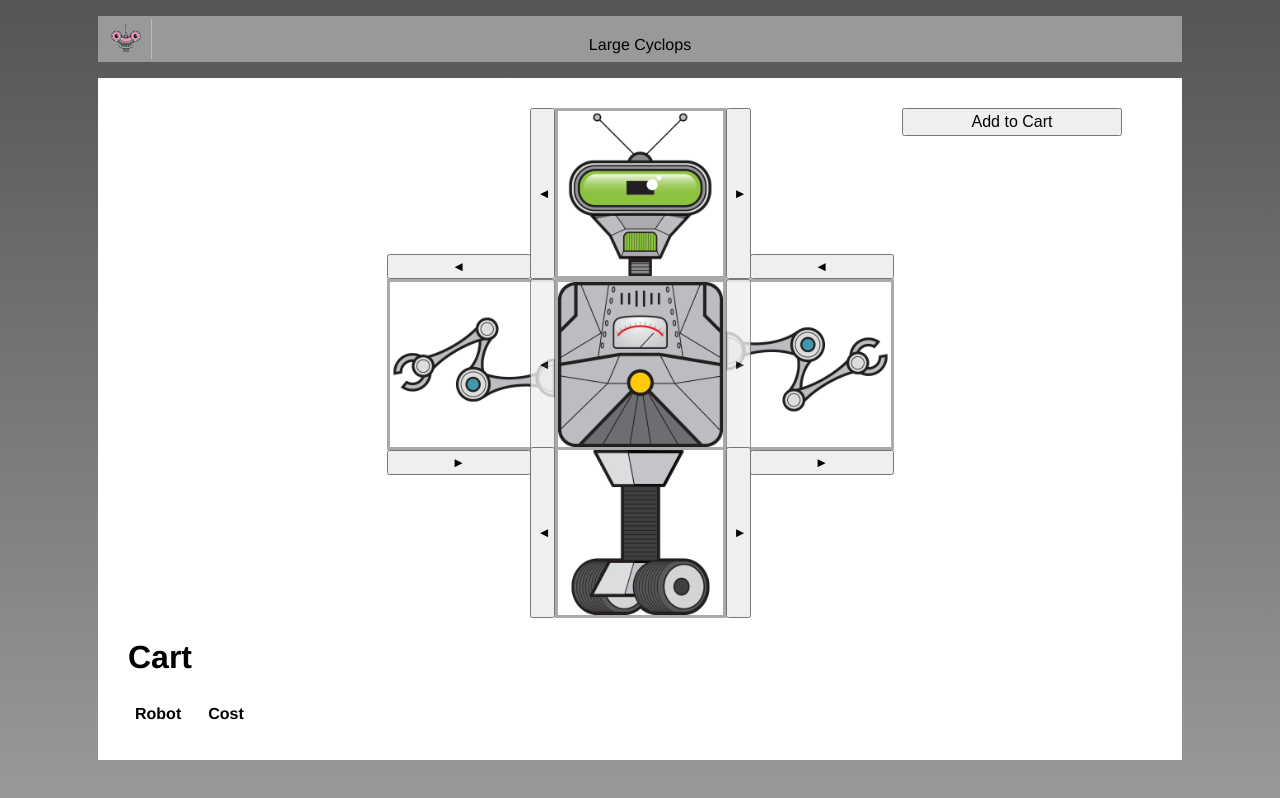
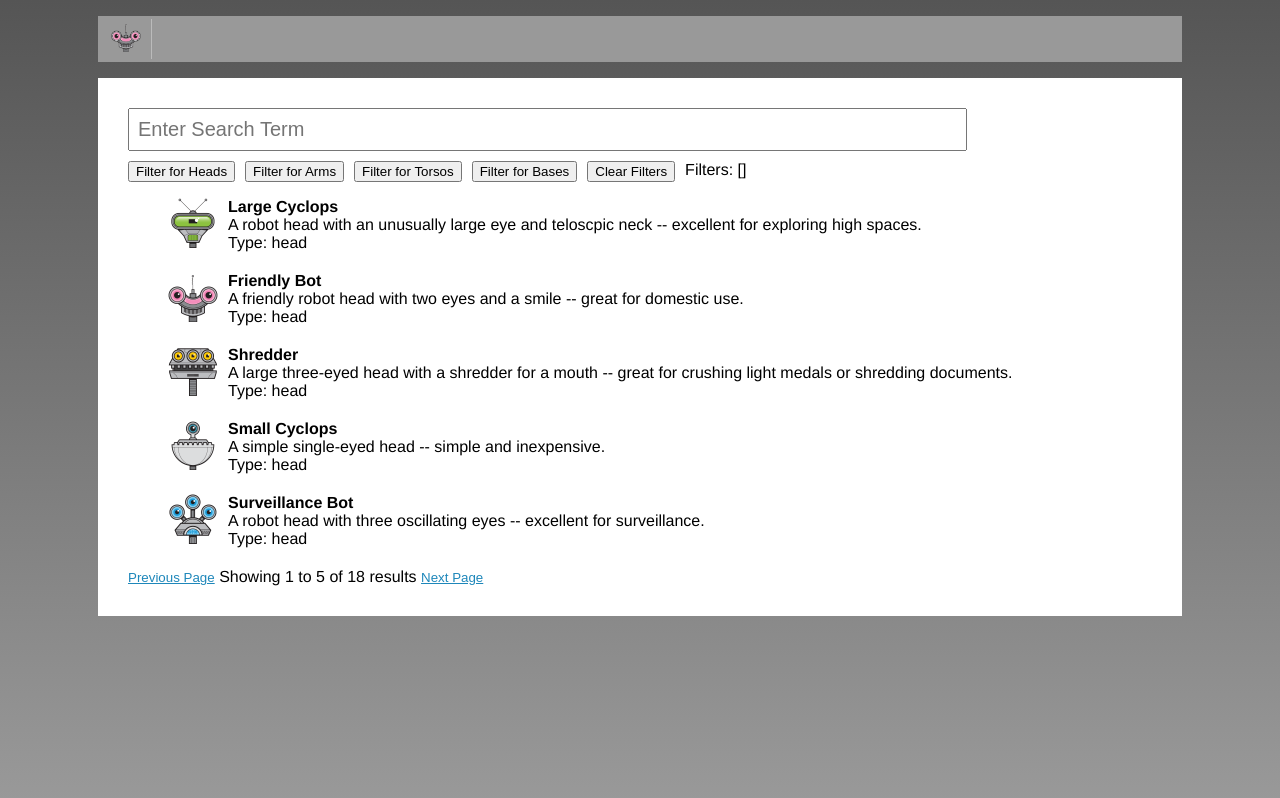
Before and after one commit to brunamendes-02/build-a-robot-vue, a Vue app: page / in a window 1280 px wide. Built offline with nearby package versions, Linux system fonts and the light colour scheme.

Commit message:
search component

```diff
--- a/src/App.vue
+++ b/src/App.vue
@@ -9,18 +9,19 @@
     </nav>
   </header>
   <main>
-    <RobotBuilder />
+    <Search />
   </main>
 </template>
 
 <script>
 // import HomePage from './components/home/HomePage.vue';
-import RobotBuilder from './components/build/RobotBuilder.vue';
+// import RobotBuilder from './components/build/RobotBuilder.vue';
+import Search from './components/search/Search.vue';
 
 export default {
   name: 'App',
   components: {
-    RobotBuilder,
+    Search,
   },
 };
 </script>
--- /dev/null
+++ b/src/components/search/Search.vue
@@ -0,0 +1,122 @@
+<template>
+  <div>
+    <div>
+      <input
+        placeholder="Enter Search Term"
+        @input="search($event.target.value)"
+      />
+    </div>
+    <div class="filters">
+      <div><button @click="applyFilters({type:'heads'})">Filter for Heads</button></div>
+      <div><button @click="applyFilters({type:'arms'})">Filter for Arms</button></div>
+      <div><button @click="applyFilters({type:'torsos'})">Filter for Torsos</button></div>
+      <div><button @click="applyFilters({type:'bases'})">Filter for Bases</button></div>
+      <div><button @click="clearFilters()">Clear Filters</button></div>
+      <div>Filters: {{filters}}</div>
+    </div>
+  </div>
+  <div>
+    <ul>
+      <li v-for="(result, index) in pagedResults" :key="index">
+        <div><img :src="result.src"/></div>
+        <div>
+          <div class="title">{{result.title}}</div>
+          <div>{{result.description}}</div>
+          <div>Type: {{result.type.substring(0, result.type.length -1)}}</div>
+        </div>
+      </li>
+    </ul>
+  </div>
+  <div>
+    <button @click="prevPage()" class="button-link">Previous Page</button>
+    Showing {{currentStartIndex}} to {{currentEndIndex}} of {{resultCount}} results
+    <button @click="nextPage()" class="button-link">Next Page</button>
+  </div>
+</template>
+
+<script>
+import { computed } from 'vue';
+import useSearch from './useSearch';
+import useFilters from './useFilters';
+import usePagination from './usePagination';
+
+export default {
+  setup(props) {
+    const { searchResults, search } = useSearch(props.searchTerm);
+
+    const {
+      filters,
+      applyFilters,
+      clearFilters,
+      filteredResults,
+    } = useFilters(searchResults);
+
+    const {
+      currentPage,
+      nextPage,
+      prevPage,
+      currentStartIndex,
+      currentEndIndex,
+      pagedResults,
+    } = usePagination(filteredResults);
+
+    const resultCount = computed(() => filteredResults.value.length);
+
+    return {
+      pagedResults,
+      search,
+      filters,
+      applyFilters,
+      clearFilters,
+      currentPage,
+      nextPage,
+      prevPage,
+      currentStartIndex,
+      currentEndIndex,
+      resultCount,
+    };
+  },
+};
+</script>
+<style scoped>
+input {
+  font-size:20px;
+  padding: 8px;
+  width:80%
+}
+img {
+  width:50px;
+  margin-right:10px;
+}
+tr {
+  margin-bottom:5px;
+}
+td, th {
+  text-align: left;
+}
+ul {
+  list-style-type: none;
+}
+li {
+  display: flex;
+  margin-bottom: 20px;
+}
+.title {
+  font-weight: bold;
+}
+.button-link {
+  background: none!important;
+  border: none;
+  padding: 0!important;
+  text-decoration: underline;
+  cursor: pointer;
+  color: #1e87ba;
+}
+.filters {
+  margin-top: 10px;
+  display: flex;
+}
+.filters > * {
+  margin-right: 10px;
+}
+</style>
--- /dev/null
+++ b/src/components/search/useFilters.js
@@ -0,0 +1,29 @@
+import { ref, computed, onMounted } from 'vue';
+
+function filterResults(results, filters) {
+  return results.value.filter((part) => filters.value.every(
+    (filter) => {
+      const filterField = Object.keys(filter)[0];
+      const filterValue = filter[filterField];
+      return part[filterField] === filterValue;
+    },
+  ));
+}
+
+export default function useFilters(searchResults) {
+  const filters = ref([]);
+
+  const applyFilters = (filter) => filters.value.push(filter);
+  const clearFilters = () => { filters.value = []; };
+
+  onMounted(() => console.log('Mounted: useFilters'));
+
+  const filteredResults = computed(() => filterResults(searchResults, filters));
+
+  return {
+    filters,
+    applyFilters,
+    clearFilters,
+    filteredResults,
+  };
+}
--- /dev/null
+++ b/src/components/search/usePagination.js
@@ -0,0 +1,37 @@
+import { ref, computed, onMounted } from 'vue';
+
+export default function usePagination(filteredSearchResults) {
+  const pageSize = 5;
+  const currentPage = ref(1);
+  const nextPage = () => { currentPage.value += 1; };
+  const prevPage = () => { currentPage.value -= 1; };
+
+  onMounted(() => console.log('Mounted: useSearch'));
+
+  const currentStartIndex = computed(
+    () => (currentPage.value - 1) * pageSize + 1,
+  );
+
+  const currentEndIndex = computed(() => {
+    const end = currentStartIndex.value - 1 + pageSize;
+    return end > filteredSearchResults.value.length
+      ? filteredSearchResults.value.length
+      : end;
+  });
+
+  const pagedResults = computed(() => {
+    const startIndex = currentStartIndex.value - 1;
+    const endIndex = currentEndIndex.value;
+    return filteredSearchResults.value.slice(startIndex, endIndex);
+  });
+
+  return {
+    currentPage,
+    nextPage,
+    prevPage,
+    pageSize,
+    currentStartIndex,
+    currentEndIndex,
+    pagedResults,
+  };
+}
--- /dev/null
+++ b/src/components/search/useSearch.js
@@ -0,0 +1,28 @@
+import { ref, onMounted } from 'vue';
+import parts from '../data/parts';
+
+const allParts = [...parts.heads, ...parts.arms, ...parts.torsos, ...parts.bases];
+
+export default function useSearch(originalSearchTerm) {
+  const results = ref([]);
+
+  const searchInventory = (searchTerm) => {
+    let searchResults;
+    const term = searchTerm || originalSearchTerm;
+
+    if (!term) searchResults = allParts;
+    else {
+      const lowerTerm = term.toLowerCase();
+      searchResults = allParts.filter(
+        (part) => part.title.toLowerCase().includes(lowerTerm),
+      );
+    }
+    results.value = [...searchResults];
+  };
+
+  searchInventory(originalSearchTerm);
+
+  onMounted(() => console.log('Mounted: useSearch'));
+
+  return { searchResults: results, search: searchInventory };
+}
```
